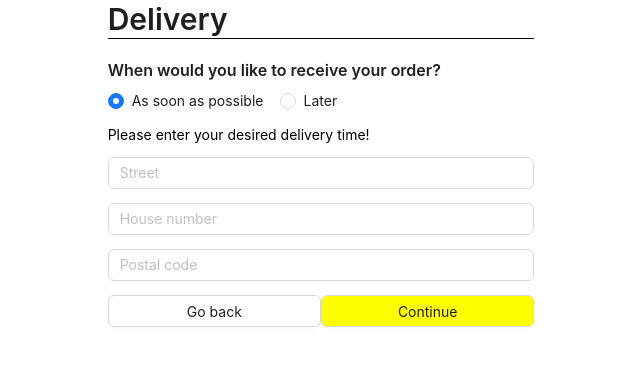
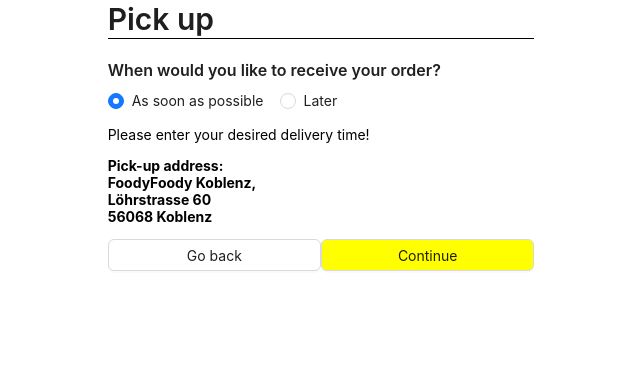
Before and after one commit to huuyl123/pizza-project, a Next.js app: page /pickup in a window 1280 px wide. Shown: the top 366 px of the page, without its empty margins (319-959 px from the left). Built offline with nearby package versions, Linux system fonts and the light colour scheme.

Commit message:
remove input form and add address

```diff
--- a/src/pages/pickup/Pickup.module.css
+++ b/src/pages/pickup/Pickup.module.css
@@ -8,7 +8,8 @@
     border-bottom: 1px solid black;
   }
 
-  .inputForm {
+  .textAddress {
+    font-weight: bold;
     margin-top: 1em;
   }
 
--- a/src/pages/pickup/index.jsx
+++ b/src/pages/pickup/index.jsx
@@ -18,14 +18,14 @@ export default function Pickup() {
   };
 
   //Hours for disabledHours in Timepicker
-  const disableHours = [0, 1, 2, 3, 4, 5, 6, 7, 21, 22, 23, 24];
+  const disableHours = [0, 1, 2, 3, 4, 5, 6, 7, 8, 21, 22, 23, 24];
 
   return (
     <div className={styles.container}>
       <Row justify="center">
         <Col sx={20} md={12} lg={8} xl={8}>
           <Title level={2} className={styles.pageHeader}>
-            Delivery
+            Pick up
           </Title>
           <Title level={5}>When would you like to receive your order?</Title>
           <Radio.Group onChange={onChange} value={value}>
@@ -45,9 +45,12 @@ export default function Pickup() {
             <div></div>
           )}
           <p className="mt-1">Please enter your desired delivery time!</p>
-          <Input placeholder="Street" className={styles.inputForm} />
-          <Input placeholder="House number" className={styles.inputForm} />
-          <Input placeholder="Postal code" className={styles.inputForm} />
+          <div className={styles.textAddress}>
+            <p>Pick-up address:</p>
+            <p>FoodyFoody Koblenz,</p>
+            <p>Löhrstrasse 60</p>
+            <p>56068 Koblenz</p>
+          </div>
           <Row className="mt-1">
             <Col span={12}>
               <Button
```
